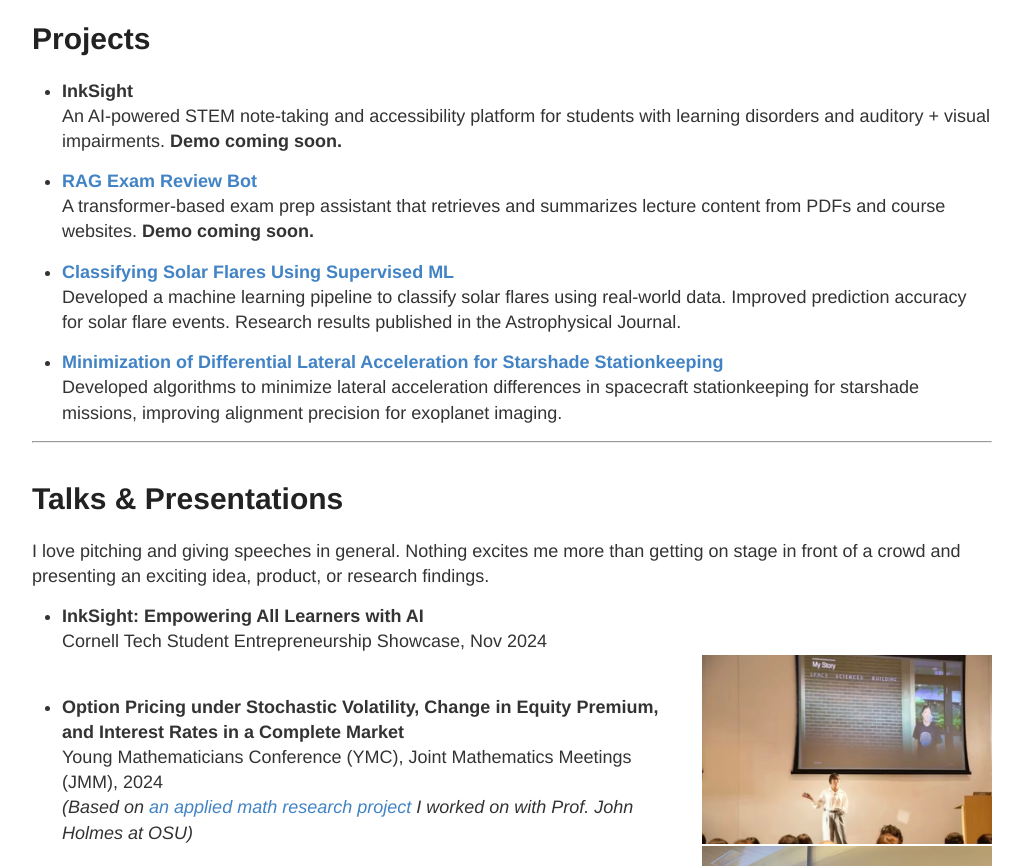
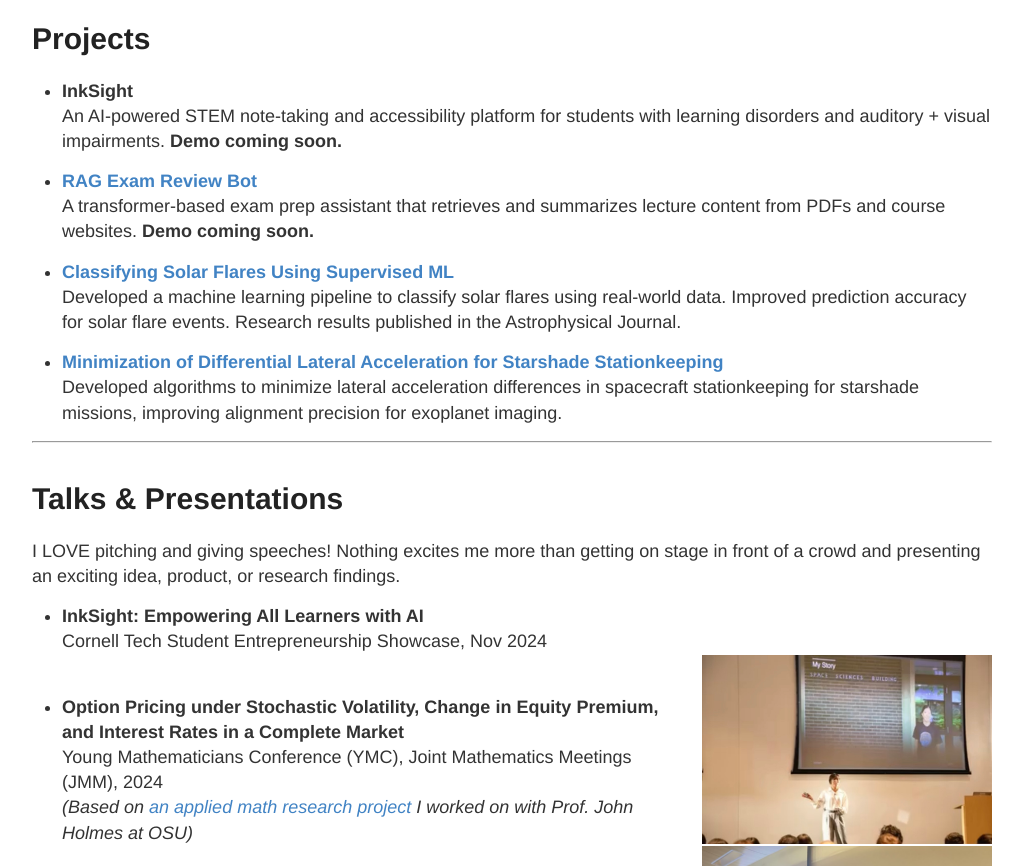
Before and after one commit to nicolehao34/nicolehao34.github.io, a Jekyll site: the page built from index.md, in a window 1280 px wide, cut to the strip 451-1317 px from the top of the page. Shown: the whole strip, without its empty margins (128-1151 px from the left). Built offline with Jekyll 4.4.1, drawn with Linux system fonts in a browser that asks for light colours.

Commit message:
changes talks and presentation

```diff
--- a/index.md
+++ b/index.md
@@ -41,7 +41,7 @@ A transformer-based exam prep assistant that retrieves and summarizes lecture co
 ---
 
 # Talks & Presentations
-I love pitching and giving speeches in general. Nothing excites me more than getting on stage in front of a crowd and presenting an exciting idea, product, or research findings.
+I LOVE pitching and giving speeches! Nothing excites me more than getting on stage in front of a crowd and presenting an exciting idea, product, or research findings.
 
 - **InkSight: Empowering All Learners with AI** <br>
 Cornell Tech Student Entrepreneurship Showcase, Nov 2024  <br>
@@ -56,7 +56,7 @@ Young Mathematicians Conference (YMC), Joint Mathematics Meetings (JMM), 2024  <
 - **Detecting and Classifying Flares in High-resolution Solar Spectra with Supervised Machine Learning** <br>
 Nexus Scholars, Rochester Symposium for Physics Students (RSPS), 2023
   *(I was a physics major!)* <br>
-  <img style="float:right; padding-left:10px" src="images/Nexus-9560.jpg" width="300" alt="Nicole Hao presenting at YMC">
+  <img style="float:right; padding-left:10px" src="images/Nexus-9560.JPG" width="300" alt="Nicole Hao presenting at YMC">
 
 
 
```
